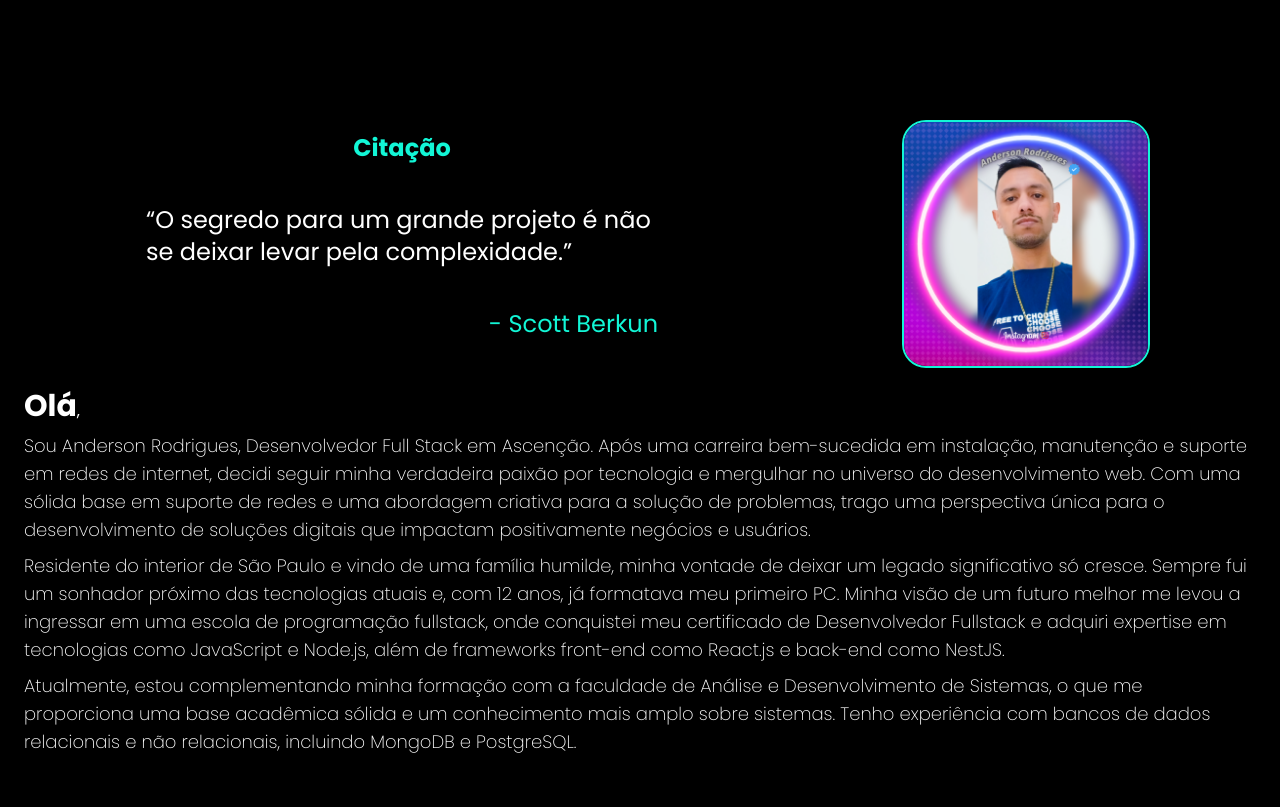
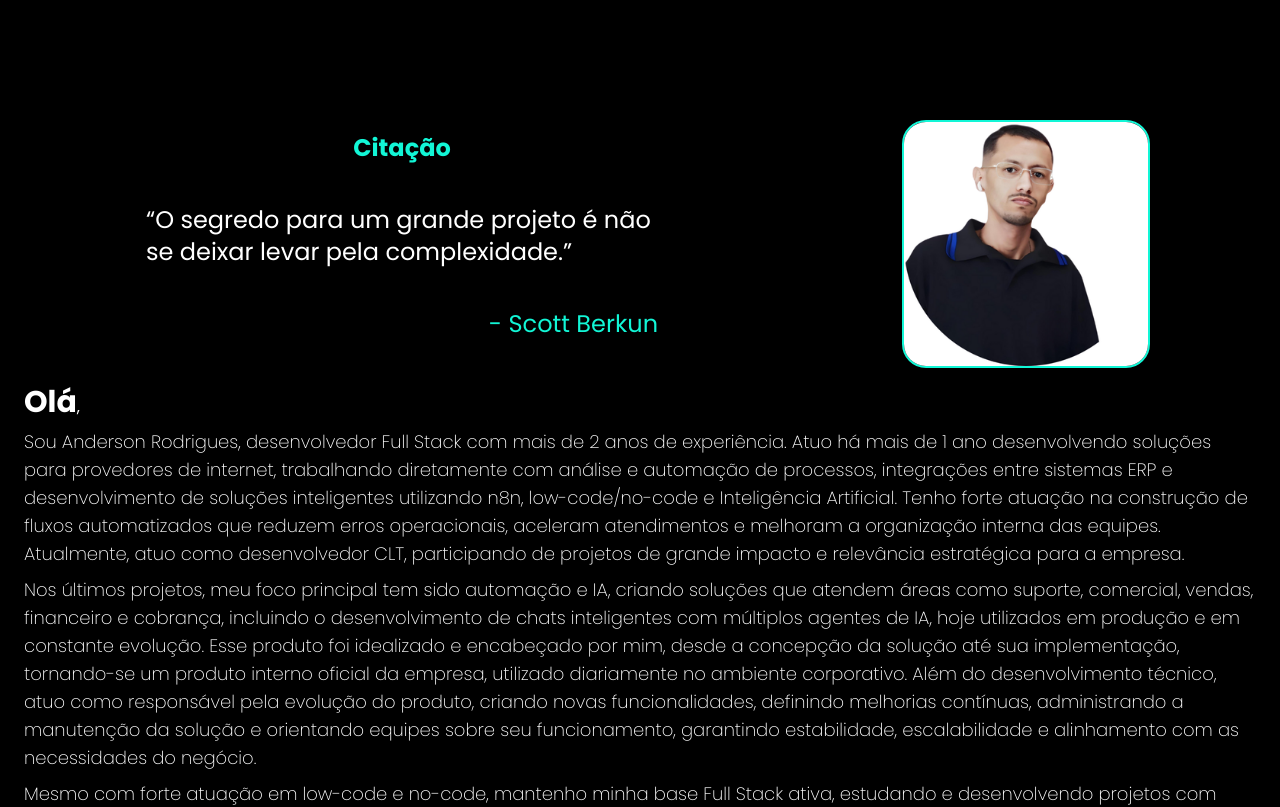
Before and after one commit to dev-anderson-rodrigues/meu-novo-portifolio-3.0, a Next.js app: page /portifolio in a window 1280 px wide. Shown: the part 780-1587 px from the top of the page. Built offline with nearby package versions, Linux system fonts and the light colour scheme; grey boxes are pictures that could not be loaded; a web font is replaced by a local one.

Commit message:
feat: atualização do about-me

```diff
--- a/package.json
+++ b/package.json
@@ -16,7 +16,7 @@
     "@mui/material": "^6.1.1",
     "classnames": "^2.5.1",
     "meu-portifolio": "file:",
-    "next": "14.2.13",
+    "next": "^14.2.35",
     "react": "^18.3.1",
     "react-dom": "^18.3.1",
     "react-icons": "^5.3.0",
@@ -31,7 +31,7 @@
     "@types/react-dom": "^18",
     "@types/react-slick": "^0.23.13",
     "eslint": "^8",
-    "eslint-config-next": "14.2.13",
+    "eslint-config-next": "^16.1.1",
     "postcss": "^8",
     "tailwindcss": "^3.4.1",
     "typescript": "^5"
--- a/src/app/components/section-about-me/index.tsx
+++ b/src/app/components/section-about-me/index.tsx
@@ -37,7 +37,7 @@ const SectionAboutMe = () => {
           </p>
         </div>
         <Image
-          src={"/assets/images/minha-imagem.png"}
+          src={"/assets/images/nv-foto.png"}
           alt="Minha imagem"
           width={350}
           height={350}
@@ -53,67 +53,90 @@ const SectionAboutMe = () => {
         <article className="text-lg font-extralight pt-2">
           {language === "Portuguese" ? (
             <>
-              Sou Anderson Rodrigues, Desenvolvedor Full Stack em Ascenção. Após
-              uma carreira bem-sucedida em instalação, manutenção e suporte em
-              redes de internet, decidi seguir minha verdadeira paixão por
-              tecnologia e mergulhar no universo do desenvolvimento web. Com uma
-              sólida base em suporte de redes e uma abordagem criativa para a
-              solução de problemas, trago uma perspectiva única para o
-              desenvolvimento de soluções digitais que impactam positivamente
-              negócios e usuários.
+              Sou Anderson Rodrigues, desenvolvedor Full Stack com mais de
+              2 anos de experiência. Atuo há mais de 1 ano desenvolvendo
+              soluções para provedores de internet, trabalhando diretamente com
+              análise e automação de processos, integrações entre sistemas ERP e
+              desenvolvimento de soluções inteligentes utilizando n8n,
+              low-code/no-code e Inteligência Artificial. Tenho forte atuação na
+              construção de fluxos automatizados que reduzem erros operacionais,
+              aceleram atendimentos e melhoram a organização interna das
+              equipes. Atualmente, atuo como desenvolvedor CLT, participando de
+              projetos de grande impacto e relevância estratégica para a
+              empresa.
             </>
           ) : (
             <>
-              I'm Anderson Rodrigues, a Full Stack Developer on the rise. After
-              a successful career in network installation, maintenance and
-              support networks, I decided to follow my true passion for
-              technology and into the world of web development. With a solid
-              foundation in support and a creative approach to problem solving,
-              I bring a unique perspective to the development of digital
-              solutions that positively impact businesses and users.
+              I'm Anderson Rodrigues, a Full Stack developer with over 2
+              years of experience. For the past year, I've been developing
+              solutions for internet service providers, working directly with
+              process analysis and automation, ERP system integrations, and
+              developing intelligent solutions using n8n, low-code/no-code, and
+              Artificial Intelligence. I have a strong track record in building
+              automated workflows that reduce operational errors, accelerate
+              service, and improve internal team organization. Currently, I work
+              as a full-time developer, participating in high-impact and
+              strategically relevant projects for the company.
             </>
           )}
         </article>
         <article className="text-lg font-extralight pt-2">
           {language === "Portuguese" ? (
             <>
-              Residente do interior de São Paulo e vindo de uma família humilde,
-              minha vontade de deixar um legado significativo só cresce. Sempre
-              fui um sonhador próximo das tecnologias atuais e, com 12 anos, já
-              formatava meu primeiro PC. Minha visão de um futuro melhor me
-              levou a ingressar em uma escola de programação fullstack, onde
-              conquistei meu certificado de Desenvolvedor Fullstack e adquiri
-              expertise em tecnologias como JavaScript e Node.js, além de
-              frameworks front-end como React.js e back-end como NestJS.
+              Nos últimos projetos, meu foco principal tem sido automação e IA,
+              criando soluções que atendem áreas como suporte, comercial,
+              vendas, financeiro e cobrança, incluindo o desenvolvimento de
+              chats inteligentes com múltiplos agentes de IA, hoje utilizados em
+              produção e em constante evolução. Esse produto foi idealizado e
+              encabeçado por mim, desde a concepção da solução até sua
+              implementação, tornando-se um produto interno oficial da empresa,
+              utilizado diariamente no ambiente corporativo. Além do
+              desenvolvimento técnico, atuo como responsável pela evolução do
+              produto, criando novas funcionalidades, definindo melhorias
+              contínuas, administrando a manutenção da solução e orientando
+              equipes sobre seu funcionamento, garantindo estabilidade,
+              escalabilidade e alinhamento com as necessidades do negócio.
             </>
           ) : (
             <>
-              I live in the interior of São Paulo and come from a humble family,
-              my desire to leave a meaningful legacy only grows. I've always
-              been a dreamer close to current technologies and, at the age of
-              12, I was already my first PC. My vision of a better future led me
-              to a fullstack programming school, where I earned my Fullstack
-              Developer certificate and acquired expertise in technologies such
-              as JavaScript and Node.js, as well as front-end frameworks
-              frameworks like React.js and back-end frameworks like NestJS.
+              In recent projects, my main focus has been automation and AI,
+              creating solutions that serve areas such as support, sales,
+              finance, and collections, including the development of intelligent
+              chats with multiple AI agents, currently used in production and
+              constantly evolving. This product was conceived and spearheaded by
+              me, from the solution's conception to its implementation, becoming
+              an official internal company product used daily in the corporate
+              environment. In addition to technical development, I am
+              responsible for the product's evolution, creating new
+              functionalities, defining continuous improvements, managing the
+              solution's maintenance, and guiding teams on its operation,
+              ensuring stability, scalability, and alignment with business
+              needs.
             </>
           )}
         </article>
         <article className="text-lg font-extralight pt-2">
           {language === "Portuguese" ? (
             <>
-              Atualmente, estou complementando minha formação com a faculdade de
-              Análise e Desenvolvimento de Sistemas, o que me proporciona uma
-              base acadêmica sólida e um conhecimento mais amplo sobre sistemas.
-              Tenho experiência com bancos de dados relacionais e não
-              relacionais, incluindo MongoDB e PostgreSQL.
+              Mesmo com forte atuação em low-code e no-code, mantenho minha base
+              Full Stack ativa, estudando e desenvolvendo projetos com
+              JavaScript, Node.js, APIs, React, Next.js e NestJS, além de
+              trabalhar com bancos de dados relacionais e não relacionais como
+              PostgreSQL e MongoDB. Acredito que essa combinação entre
+              fundamentos sólidos de programação, automação inteligente e visão
+              de produto é o que me permite criar soluções escaláveis, bem
+              estruturadas e com impacto real.
             </>
           ) : (
             <>
-              I'm currently supplementing my education with a degree in Systems
-              Analysis and Development, which gives me a solid academic base and
-              a broader knowledge of systems. I have experience with relational
-              and non-relational databases, including MongoDB and PostgreSQL.
+              Even with a strong focus on low-code and no-code, I maintain an
+              active Full Stack foundation, studying and developing projects
+              with JavaScript, Node.js, APIs, React, Next.js, and NestJS, as
+              well as working with relational and non-relational databases like
+              PostgreSQL and MongoDB. I believe that this combination of solid
+              programming fundamentals, intelligent automation, and product
+              vision is what allows me to create scalable, well-structured
+              solutions with real impact.
             </>
           )}
         </article>
```
Also changed, not shown: public/assets/images/nv-foto.png (added), 1 other file (tests, documents, lock files or other folders).
